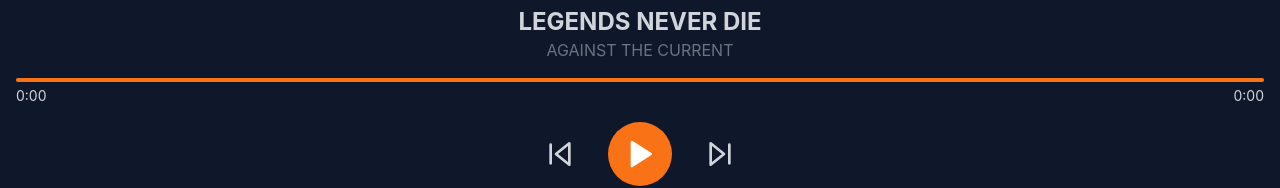
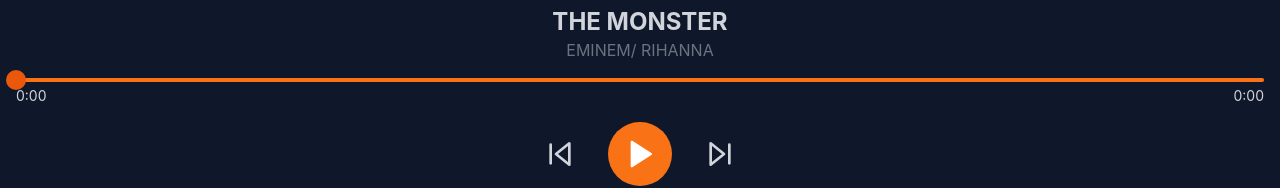
Before and after one commit to spykelionel/react-music-player, a React (Vite) app: page / in a window 1280 px wide. Shown: the part 342-530 px from the top of the page. Built offline with nearby package versions, Linux system fonts and the light colour scheme.

Commit message:
play next song

```diff
--- a/src/MusicPlayer.jsx
+++ b/src/MusicPlayer.jsx
@@ -88,6 +88,13 @@
     setCurrentSongIndex((prevIndex) => (prevIndex + 1) % playlist.length);
   };
 
+  // play the next song after the current song has finished
+  useEffect(() => {
+    if (duration == currentTime) {
+      playNextSong();
+    }
+  }, [currentTime, duration]);
+
   const playPreviousSong = () => {
     setCurrentSongIndex(
       (prevIndex) => (prevIndex - 1 + playlist.length) % playlist.length
@@ -100,14 +107,12 @@
     return `${minutes}:${seconds.toString().padStart(2, "0")}`;
   };
 
-  // Seek function
-  const handleSeek = (e) => {
-    const progressBar = e.target;
+  const handleProgressBarClick = (event) => {
+    const progressBar = event.target;
     const rect = progressBar.getBoundingClientRect();
-    const offsetX = e.clientX - rect.left;
-    const seekTime = (offsetX / rect.width) * duration;
-    audioRef.current.currentTime = seekTime;
-    setCurrentTime(seekTime);
+    const offsetX = event.clientX - rect.left;
+    const progressPercentage = offsetX / progressBar.clientWidth;
+    audioRef.current.currentTime = progressPercentage * duration;
   };
 
   const currentSong = playlist[currentSongIndex];
@@ -136,16 +141,22 @@
         <p className="text-gray-500">{currentSong.artist}</p>
       </div>
 
-      {/* Progress Bar with Seek */}
+      {/* Progress Bar */}
       <div className="px-4 mb-4">
         <div
-          className="bg-gray-700 h-1 rounded-full cursor-pointer"
-          onClick={handleSeek}
+          className="bg-gray-700 h-1 rounded-full relative cursor-pointer"
+          onClick={handleProgressBarClick}
         >
           <div
             className="bg-orange-500 h-1 rounded-full"
             style={{ width: `${(currentTime / duration) * 100}%` }}
           ></div>
+          <div
+            className="absolute top-1/2 h-5 w-5 left-[-10px] transform -translate-y-1/2 bg-orange-600 text-white text-xs px-2 py-1 rounded-full"
+            style={{ left: `${(currentTime / duration) * 100}%` }}
+          >
+            {/* {formatTime(currentTime)} */}
+          </div>
         </div>
         <div className="flex justify-between text-sm mt-1">
           <span>{formatTime(currentTime)}</span>
```
